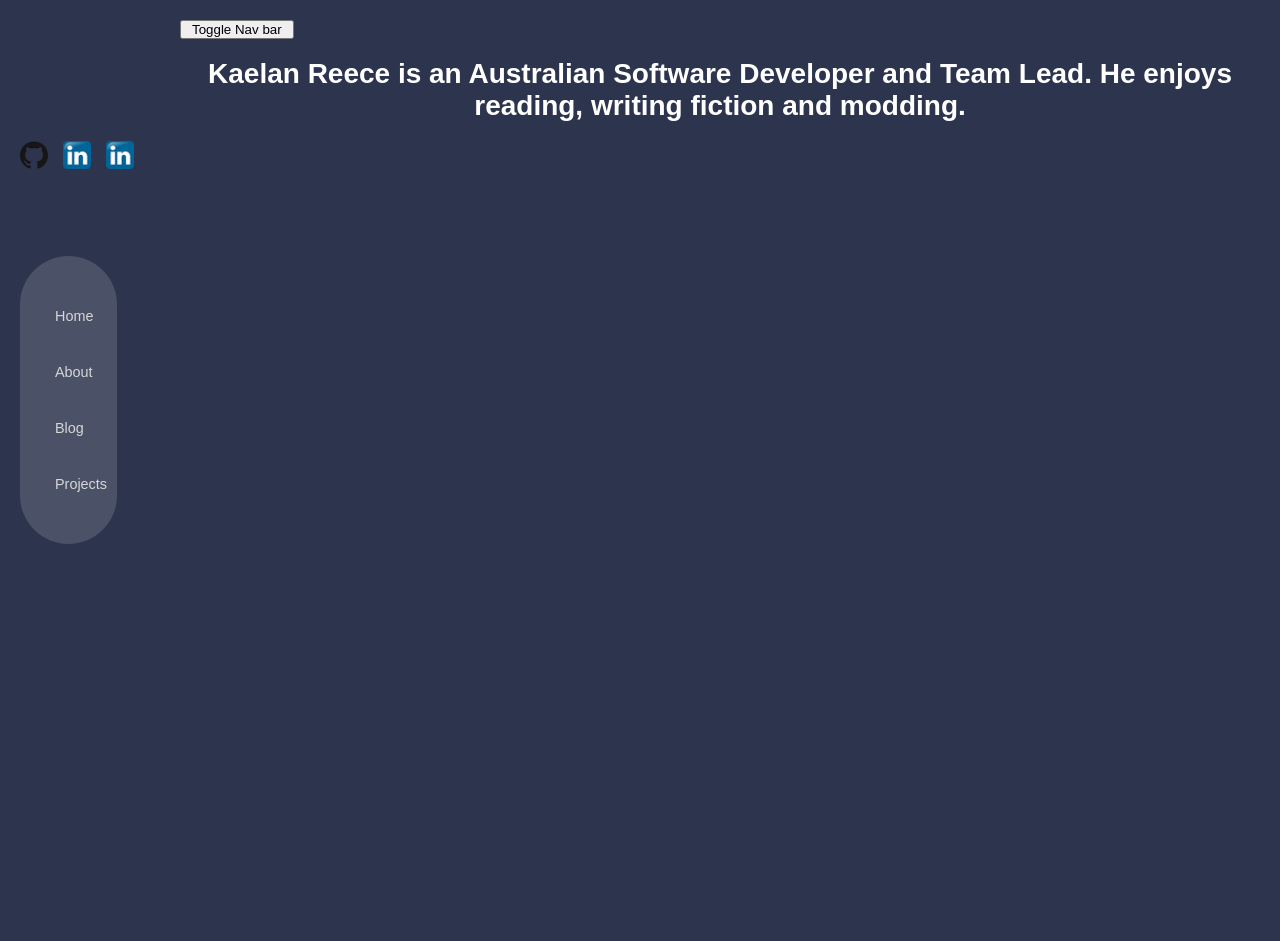
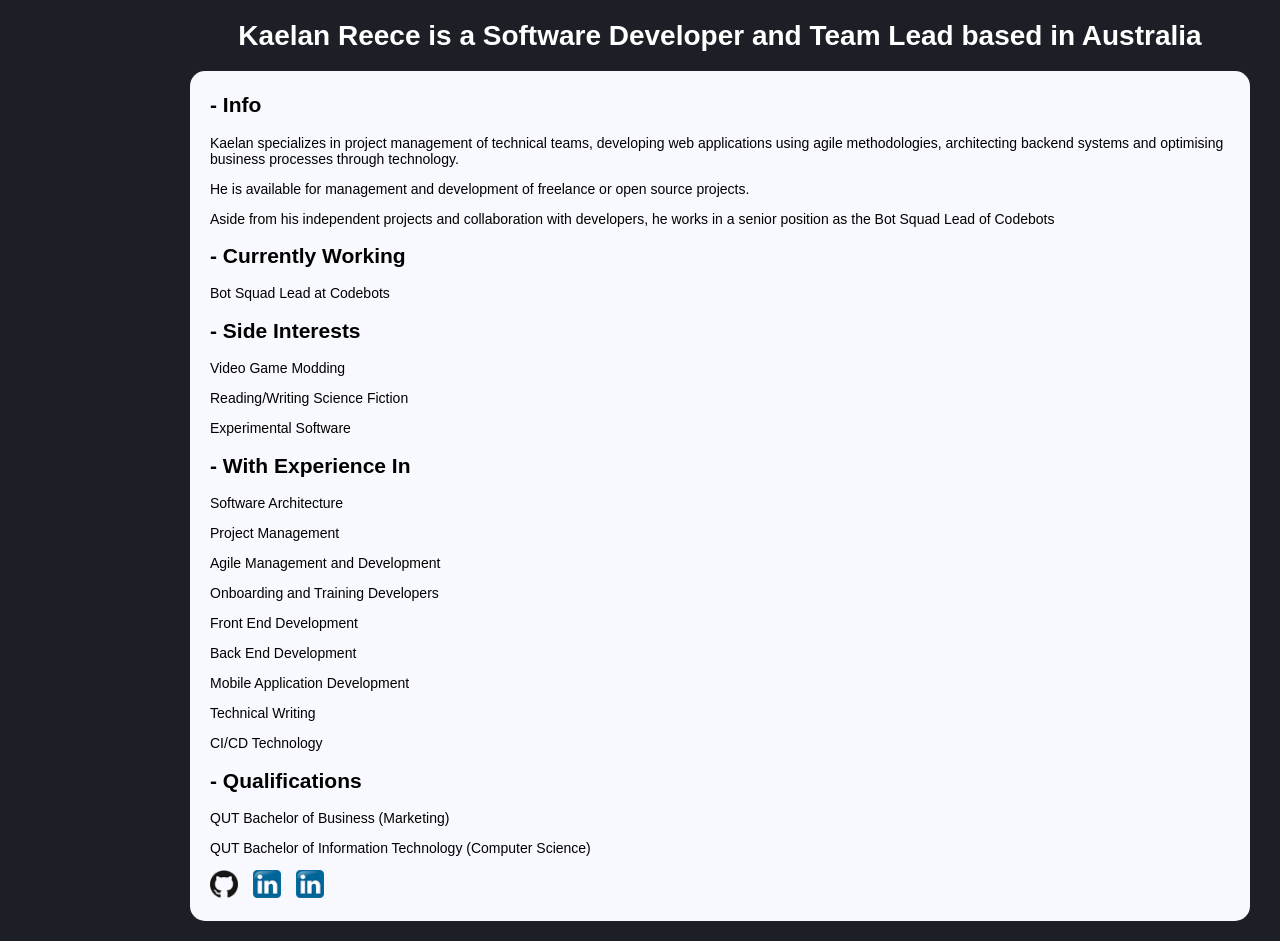
Before and after one commit to kaelanhr/PortfolioSite, a React (Create React App) app in the folder Client/: page / in a window 1280 px wide. Before the commit the page ends 800 px from the top, so only its background shows below. Built offline with nearby package versions, Linux system fonts and the light colour scheme; no server answers.

Commit message:
updated about page, home page description, hid nav bar unless you are admin. Moved about onto main landing page

```diff
--- a/Client/src/App.scss
+++ b/Client/src/App.scss
@@ -18,7 +18,7 @@
 }
 
 body {
-  background-color: #2c344e;
+  background-color: #1d1f26;
 }
 
 h1 {
--- a/Client/src/Components/Pages/About.tsx
+++ b/Client/src/Components/Pages/About.tsx
@@ -9,15 +9,27 @@ export default class About extends PureComponent {
 	render() {
 		return (
 			<>
-				<h2>Currently Working</h2>
+
+				<h2>- Info</h2>
+				<p>
+					Kaelan specializes in project management of technical teams, developing web applications using agile methodologies, architecting backend systems and optimising business processes through technology.
+				</p>
+				<p>
+					He is available for management and development of freelance or open source projects.
+				</p>
+				<p>
+					Aside from his independent projects and collaboration with developers, he works in a senior position as the Bot Squad Lead of Codebots
+				</p>
+
+				<h2>- Currently Working</h2>
 				<p>Bot Squad Lead at Codebots</p>
 
-				<h2>Side Interests</h2>
+				<h2>- Side Interests</h2>
 				<p>Video Game Modding</p>
 				<p>Reading/Writing Science Fiction</p>
 				<p>Experimental Software</p>
 
-				<h2>With Experience In</h2>
+				<h2>- With Experience In</h2>
 				<p>Software Architecture</p>
 				<p>Project Management</p>
 				<p>Agile Management and Development</p>
@@ -28,13 +40,10 @@ export default class About extends PureComponent {
 				<p>Technical Writing</p>
 				<p>CI/CD Technology</p>
 
-
-				<h2>Education</h2>
+				<h2>- Qualifications</h2>
 				<p>QUT Bachelor of Business (Marketing)</p>
 				<p>QUT Bachelor of Information Technology (Computer Science)</p>
-
-				{/* TODO: Add in download link for resume */}
-				<Link to="">CV</Link>
+				<SocialMediaLinks />
 			</>
 		)
 	}
--- a/Client/src/Components/Pages/Home.tsx
+++ b/Client/src/Components/Pages/Home.tsx
@@ -3,7 +3,7 @@ import React from 'react'
 export default function Home() {
 	return (
 		<div className="Home">
-			<h1>Kaelan Reece is an Australian Software Developer and Team Lead. He enjoys reading, writing fiction and modding.</h1>
+			<h1>Kaelan Reece is a Software Developer and Team Lead based in Australia</h1>
 		</div>
 	)
 }
--- a/Client/src/Components/Routing/RoutPages.tsx
+++ b/Client/src/Components/Routing/RoutPages.tsx
@@ -18,12 +18,12 @@ export default class RoutPages extends Component {
 
 				<Route exact path="/">
 					<Home />
+					<div className="page-content">
+						<About />
+					</div>
 				</Route>
 
 				<div className="page-content">
-					<Route exact path="/about">
-						<About />
-					</Route>
 					<Route path="/blog">
 						<Route component={Blog} />
 					</Route>
--- a/Client/src/MainApp.tsx
+++ b/Client/src/MainApp.tsx
@@ -2,6 +2,7 @@ import React, { Component } from 'react'
 import NavigationBar from './Components/Navigation/NavigationBar'
 import RoutPages from './Components/Routing/RoutPages'
 import SocialMediaLinks from './Components/Links/SocialMediaLinks';
+import { IfAdmin } from './Components/If';
 
 
 interface IState {
@@ -26,13 +27,12 @@ export default class MainApp extends Component<{}, IState> {
 		}
 		return (
 			<>
-				<NavigationBar displayNavBar={this.state.displayNavBar} />
-				<button className="main" onClick={() => this.setState({ displayNavBar: !this.state.displayNavBar })}> Toggle Nav bar</button>
+				<IfAdmin>
+					<NavigationBar displayNavBar={this.state.displayNavBar} />
+					<button className="main" onClick={() => this.setState({ displayNavBar: !this.state.displayNavBar })}> Toggle Nav bar</button>
+				</IfAdmin>
 				<div className={mainClassName}>
 					{this.props.children}
-				</div>
-				<div>
-					<SocialMediaLinks />
 				</div>
 			</>
 		)
```
